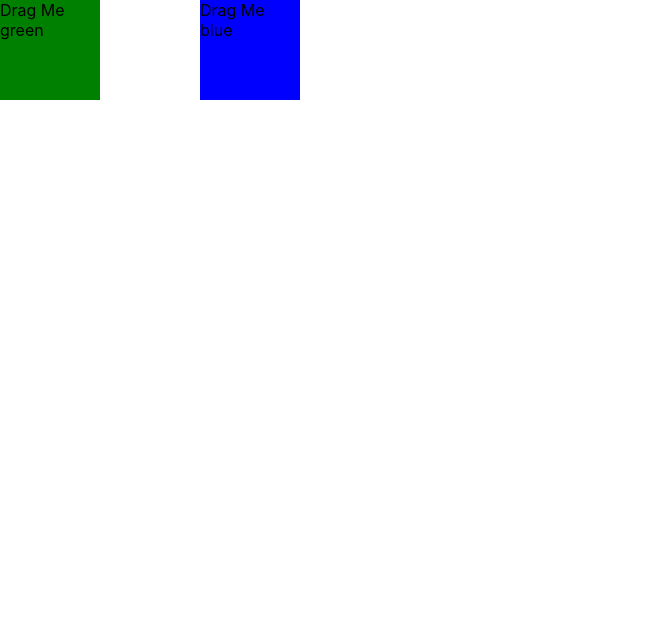
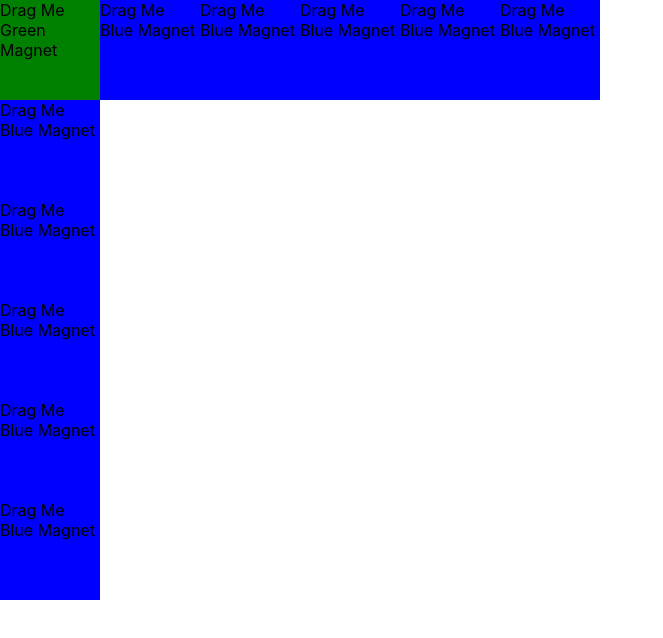
Before and after one commit to briangiusti/brian-giusti, a React (Create React App) app: page / in a window 1280 px wide. Shown: the top 638 px of the page, without its empty margins (0-663 px from the left). Built offline with nearby package versions, Linux system fonts and the light colour scheme.

Commit message:
Letter Tiles and Generalize

```diff
--- a/src/App.js
+++ b/src/App.js
@@ -1,25 +1,30 @@
-import React, { useState } from 'react';
-import { DndContext } from '@dnd-kit/core';
-import useWindowResize from './hooks/useWindowResize';
-import { updatePositions } from './functions/updatePositions';
-import { handleDragEnd } from './functions/handleDrag';
-import Magnet from './components/Magnet';
+import React, { useState } from "react";
+import { DndContext } from "@dnd-kit/core";
+import Magnet from "./Magnet";
+import useWindowResize from "./hooks/useWindowResize";
+import { initialMagnets } from "./magnetData";
+import { handleDragEnd } from "./functions/handleDrag";
+import { updatePositions } from "./functions/updatePositions";
 
 function App() {
-  const [position, setPosition] = useState({ x: 0, y: 0 });
-  const [bluePosition, setBluePosition] = useState({ x: 200, y: 0 }); // Starting position for blue square
+  const [magnets, setMagnets] = useState(initialMagnets);
 
-  useWindowResize(() => {
-    updatePositions(position, setPosition);
-    updatePositions(bluePosition, setBluePosition);
-  });
+  // Use the custom hook to update positions on resize
+  useWindowResize(() => updatePositions(setMagnets));
 
   return (
-    <DndContext onDragEnd={(event) => handleDragEnd(event, position, setPosition, bluePosition, setBluePosition)}>
-      <div style={{ position: 'relative', height: '100vh', width: '100vw' }}>
-        <Magnet position={bluePosition} id='blue-draggable' color="blue" title="blue"/>
-        <Magnet position={position} id='green-draggable' color="green" title="green"/>
-      </div>
+    <DndContext
+      onDragEnd={(event) => handleDragEnd(event, magnets, setMagnets)}
+    >
+      {magnets.map((magnet) => (
+        <Magnet
+          key={magnet.id}
+          id={magnet.id}
+          color={magnet.color}
+          position={magnet.position}
+          title={magnet.title}
+        />
+      ))}
     </DndContext>
   );
 }
--- a/src/functions/handleDrag.jsx
+++ b/src/functions/handleDrag.jsx
@@ -1,22 +1,16 @@
-// dragHandlers.js
-export const handleDragEnd = (event, position, setPosition, bluePosition, setBluePosition) => {
+export const handleDragEnd = (event, magnet, setMagnets) => {
     const { active, delta } = event;
-
-    // Get window dimensions
-    const windowWidth = window.innerWidth;
-    const windowHeight = window.innerHeight;
-
-    // Update position for the green square
-    if (active.id === 'green-draggable') {
-      const newX = Math.max(0, Math.min(position.x + delta.x, windowWidth - 100)); // Limit width
-      const newY = Math.max(0, Math.min(position.y + delta.y, windowHeight - 100)); // Limit height
-      setPosition({ x: newX, y: newY });
-    }
-
-    // Update position for the blue square
-    if (active.id === 'blue-draggable') {
-      const newX = Math.max(0, Math.min(bluePosition.x + delta.x, windowWidth - 100)); // Limit width
-      const newY = Math.max(0, Math.min(bluePosition.y + delta.y, windowHeight - 100)); // Limit height
-      setBluePosition({ x: newX, y: newY });
-    }
+    setMagnets((prevMagnets) =>
+      prevMagnets.map((magnet) =>
+        magnet.id === active.id
+          ? {
+              ...magnet,
+              position: {
+                x: Math.max(0, Math.min(magnet.position.x + delta.x, window.innerWidth - 100)),
+                y: Math.max(0, Math.min(magnet.position.y + delta.y, window.innerHeight - 100)),
+              },
+            }
+          : magnet
+      )
+    );
   };
--- a/src/functions/updatePositions.jsx
+++ b/src/functions/updatePositions.jsx
@@ -1,10 +1,14 @@
-export const updatePositions = (currentPosition,setPositionFunction) => {
-    const windowWidth = window.innerWidth;
-    const windowHeight = window.innerHeight;
+export const updatePositions = (setMagnets) => {
+  const windowWidth = window.innerWidth;
+  const windowHeight = window.innerHeight;
 
-    // Ensure draggable items stay within bounds
-    setPositionFunction((prev) => ({
-      x: Math.max(0, Math.min(prev.x, windowWidth - 100)), // Limit width
-      y: Math.max(0, Math.min(prev.y, windowHeight - 100)), // Limit height
-    }));
-  };
+  setMagnets((prevMagnets) =>
+    prevMagnets.map((magnet) => ({
+      ...magnet,
+      position: {
+        x: Math.max(0, Math.min(magnet.position.x, windowWidth - 100)),
+        y: Math.max(0, Math.min(magnet.position.y, windowHeight - 100)),
+      },
+    }))
+  );
+};
--- /dev/null
+++ b/src/magnetData.js
@@ -0,0 +1,13 @@
+export const initialMagnets = [
+    { id: 'firstName-B', color: 'green', position: { x: 0, y: 0 }, title: 'Green Magnet' },
+    { id: 'firstName-R', color: 'blue', position: { x: 100, y: 0 }, title: 'Blue Magnet' },
+    { id: 'firstName-I', color: 'blue', position: { x: 200, y: 0 }, title: 'Blue Magnet' },
+    { id: 'firstName-A', color: 'blue', position: { x: 300, y: 0 }, title: 'Blue Magnet' },
+    { id: 'firstName-N', color: 'blue', position: { x: 400, y: 0 }, title: 'Blue Magnet' },
+    { id: 'lastName-G', color: 'blue', position: { x: 500, y: 0 }, title: 'Blue Magnet' },
+    { id: 'lastName-I', color: 'blue', position: { x: 0, y: 100 }, title: 'Blue Magnet' },
+    { id: 'lastName-U', color: 'blue', position: { x: 0, y: 200 }, title: 'Blue Magnet' },
+    { id: 'lastName-S', color: 'blue', position: { x: 0, y: 300 }, title: 'Blue Magnet' },
+    { id: 'lastName-T', color: 'blue', position: { x: 0, y: 400 }, title: 'Blue Magnet' },
+    { id: 'lastName-I2', color: 'blue', position: { x: 0, y: 500 }, title: 'Blue Magnet' },
+  ];
```
Also changed, not shown: public/logo192.png (deleted), public/logo512.png (deleted), src/Magnet.jsx (renamed from src/components/Magnet.jsx).
